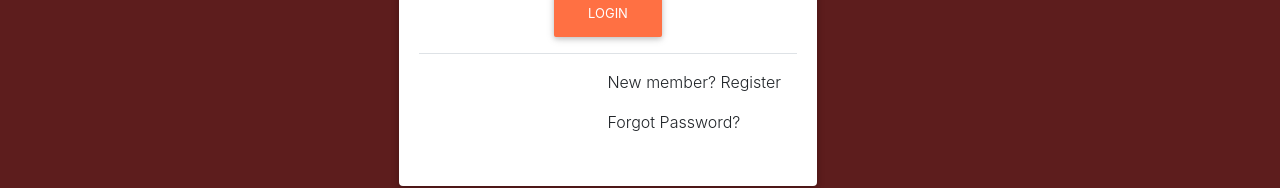
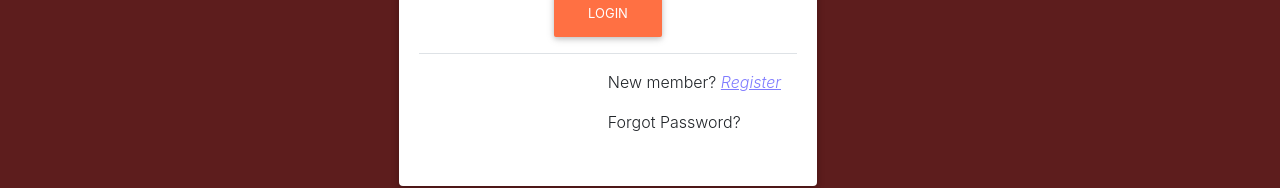
Before and after one commit to pranav2308/beta-manager, a React (Create React App) app: page /login in a window 1280 px wide. Shown: the part 440-628 px from the top of the page. Built offline with nearby package versions, Linux system fonts and the light colour scheme.

Commit message:
routing register component

```diff
--- a/src/components/App/App.js
+++ b/src/components/App/App.js
@@ -4,9 +4,10 @@ import { Switch, Route, BrowserRouter as Router } from 'react-router-dom';
 import '../../../node_modules/@fortawesome/fontawesome-free/css/all.min.css';
 import '../../../node_modules/bootstrap-css-only/css/bootstrap.min.css';
 import '../../../node_modules/mdbreact/dist/css/mdb.css';
+
 import Navbar from '../Navbar/Navbar';
 import Home from '../Home/Home';
-import Registration from '../Registration/Registration';
+import Register from '../Register/Register';
 import Login from '../Login/Login';
 import './App.css';
 
@@ -18,7 +19,7 @@ function App() {
   			<Switch>
   				<Route exact path = "/" component = {Home}/>
   				<Route path = "/login" component = {Login}/>
-  				<Route path = "/register" component = {Registration}/>
+  				<Route path = "/register" component = {Register}/>
   			</Switch>
 	    </Router>
 	</div>
--- a/src/components/Home/Home.js
+++ b/src/components/Home/Home.js
@@ -6,7 +6,6 @@ const Home = () => {
 		marginTop:  '10%',
   		marginLeft: '35%'
 	}
-
 	const bigHeadingStyle = {
 		color : '#dbd5d0',
 		fontWeight: 'bold',
--- a/src/components/Login/Login.js
+++ b/src/components/Login/Login.js
@@ -1,8 +1,25 @@
 import React from "react";
 import { MDBContainer, MDBRow, MDBCol, MDBCard, MDBCardBody, MDBModalFooter, MDBIcon, MDBCardHeader, MDBBtn, MDBInput } from "mdbreact";
 
-const Login = () => {
-  return (
+const registerLinkStyle = {
+    color : '#7f7bff',
+    fontStyle: 'italic',
+    cursor:'pointer',
+    textDecorationLine: 'underline'
+  }
+
+class Login extends React.Component{
+
+  constructor(props){
+    super(props);
+  }
+
+  onRegisterLinkClick = () =>{
+    this.props.history.push('/register');
+  }
+
+  render(){
+    return(
       <div className = "authentication">
         <MDBContainer>
           <MDBRow>
@@ -46,7 +63,7 @@ const Login = () => {
                   </form>
                   <MDBModalFooter>
                     <div className="font-weight-light">
-                    <p>New member? Register</p>
+                      <p >New member? <span style = {registerLinkStyle} onClick = {this.onRegisterLinkClick}>Register</span></p>
                       <p>Forgot Password?</p>
                     </div>
                   </MDBModalFooter>
@@ -56,7 +73,8 @@ const Login = () => {
           </MDBRow>
         </MDBContainer>
       </div>
-  );
+    )
+  }
 };
 
 export default Login;
--- a/src/components/Navbar/Navbar.js
+++ b/src/components/Navbar/Navbar.js
@@ -33,7 +33,7 @@ class Navbar extends React.Component {
                 <MDBNavItem>
                   <MDBNavLink to="/">Home</MDBNavLink>
                 </MDBNavItem>
-                <MDBNavItem>
+                <MDBNavItem >
                   <MDBNavLink to="/login">Log In</MDBNavLink>
                 </MDBNavItem>
                 <MDBNavItem>
--- a/src/components/Registration/Registration.js
+++ b/src/components/Register/Register.js
@@ -56,7 +56,7 @@ const Registration = () => {
                     className="mb-3"
                     type="submit"
                   >
-                    Login
+                    Register
                   </MDBBtn>
                 </div>
                 </form>
```
Also changed, not shown: src/components/Dashboard/Dashboard.js (added, +14 -0 lines). Lines whose indentation alone changed are shown as unchanged.
